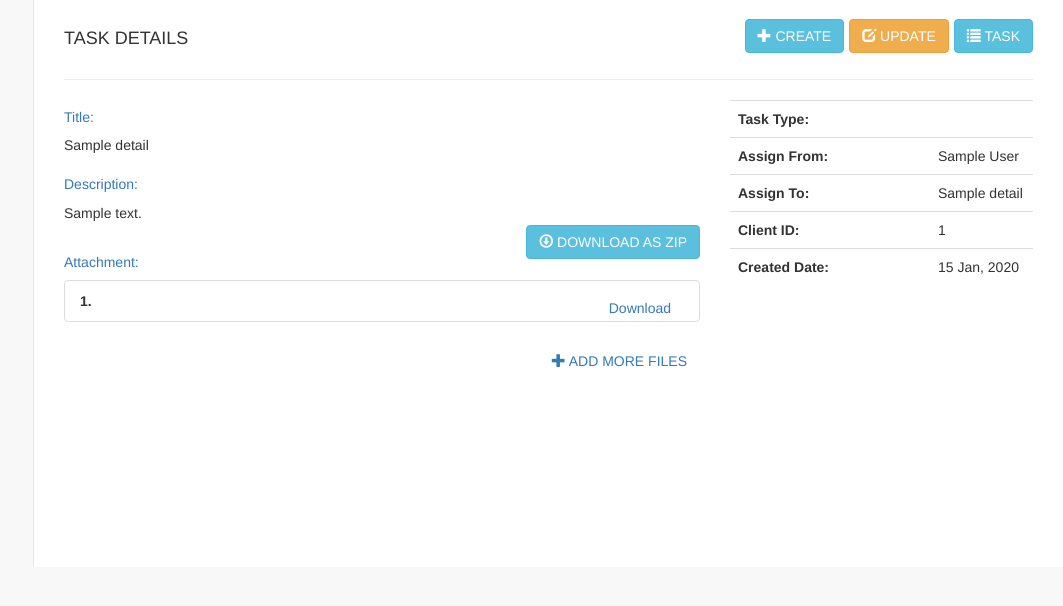
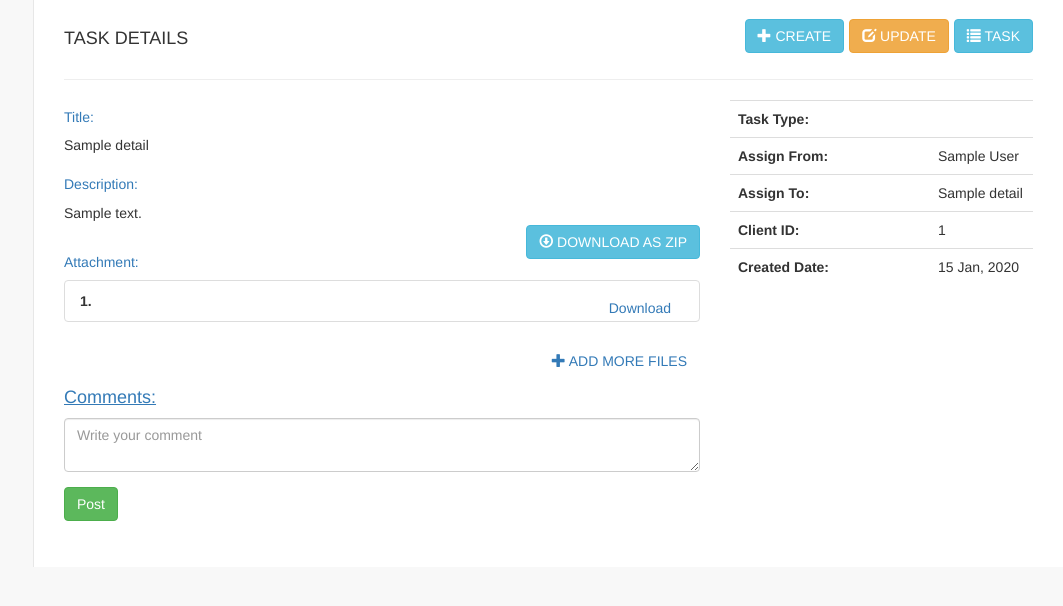
Before and after one commit to mf-hossen/task_management, a PHP site: template app/templates/task_details.twig in a window 1280 px wide. Shown: the part 52-658 px from the top of the page, without its empty margins (217-1280 px from the left). Run offline with PHP 8.4, Linux system fonts and the light colour scheme; the template is opened without the code that fills it: most values are stand-ins (such as "Sample title", 1, 10 or a date in 2020); some libraries are stand-ins or nearby versions.

Commit message:
create comment field in task details page

```diff
--- a/app/templates/task_details.twig
+++ b/app/templates/task_details.twig
@@ -75,6 +75,19 @@
 
                 </div>
             </div>
+
+            <h4 class="text-primary"><u>Comments:</u></h4>
+           {# {{ dump(session.user.0.id) }}#}
+            <form method="post" action="/comment">
+                <input type="hidden" value="{{ session.user.0.id }}" name="user_id">
+                <input type="hidden" value="{{ details.task_id }}" name="task_id">
+                <div class="form-group">
+                    <textarea class="form-control" placeholder="Write your comment" name="comments"></textarea>
+                </div>
+                <div class="form-group">
+                    <button type="submit" class="btn btn-success">Post</button>
+                </div>
+            </form>
         </div>
         <div class="col-lg-4">
             <table class="table table-responsive table-hover">
```
Also changed, not shown: app/routes/task.php (+7 -0 lines), app/src/TaskMapper.php (+24 -0 lines).
